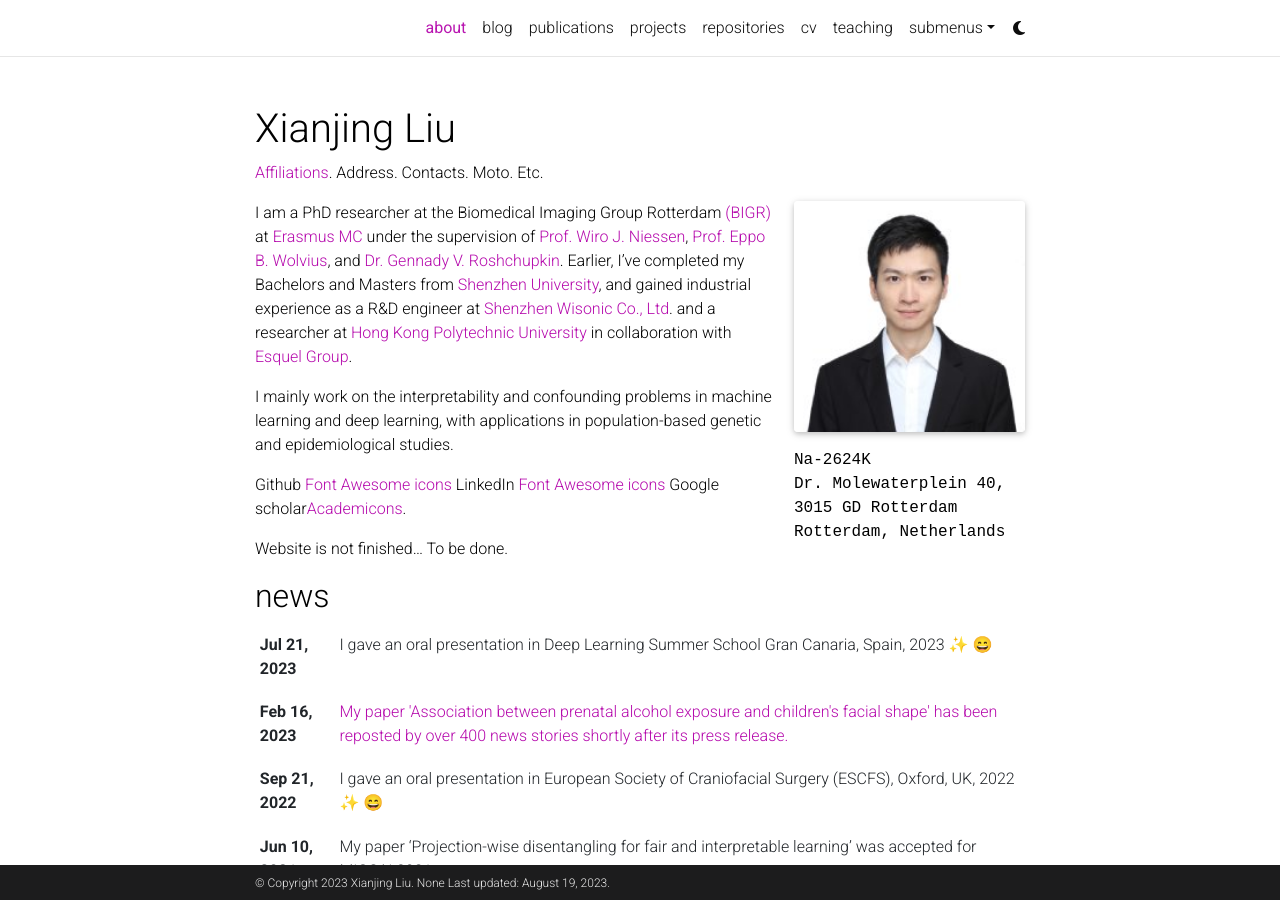
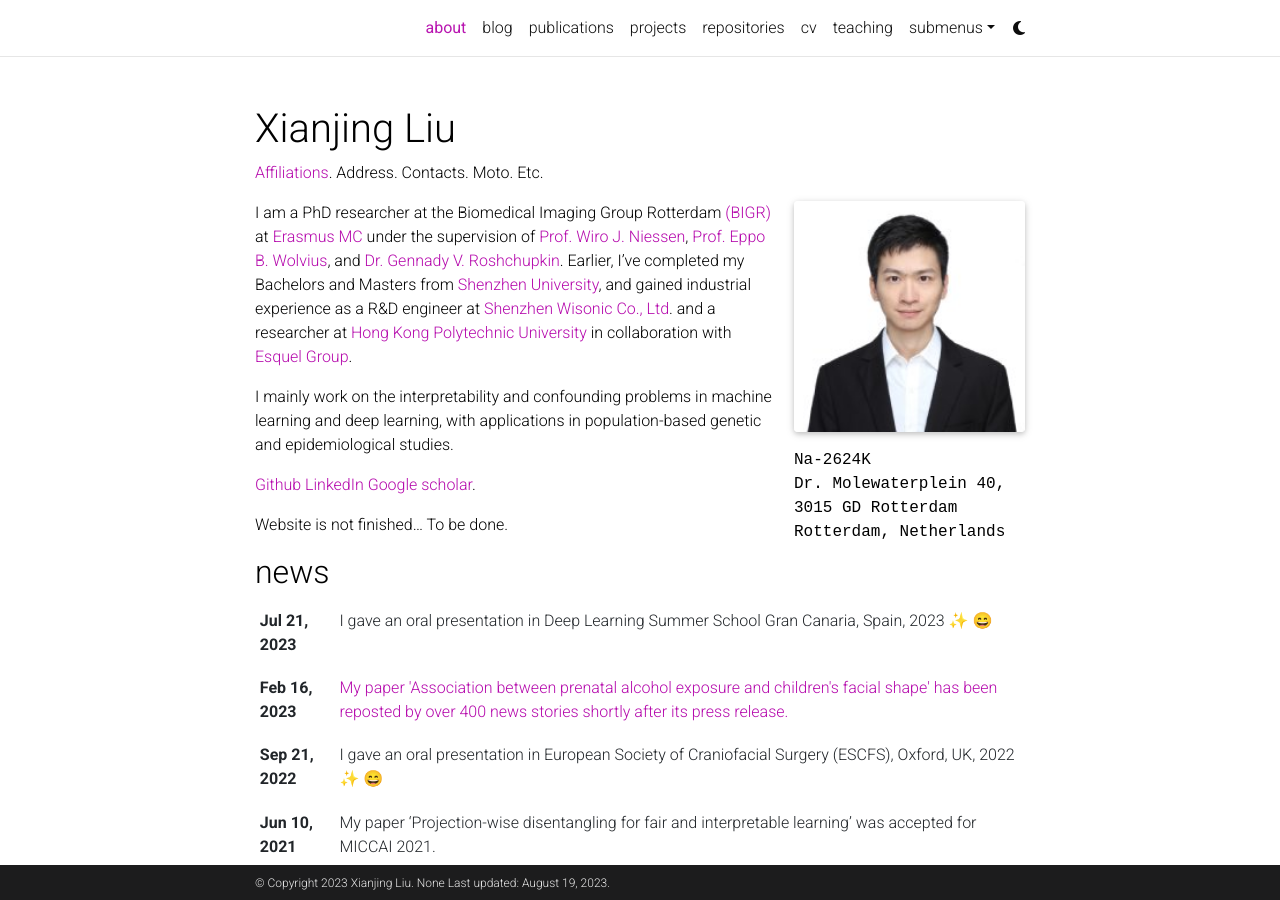
Before and after one commit to tsingmessage/tsingmessage.github.io, a Jekyll site: the page built from _pages/about.md, in a window 1280 px wide and 900 px high. Built offline with Jekyll 4.4.1, drawn with Linux system fonts in a browser that asks for light colours; full-size pictures stand in for the smaller copies a plugin makes; emoji names are drawn with the system emoji font; comment, search, counter and statistics services are not loaded; a style sheet for code colours, icons or effects is not loaded.

Commit message:
Update about.md

```diff
--- a/_pages/about.md
+++ b/_pages/about.md
@@ -23,8 +23,8 @@
 
 I mainly work on the interpretability and confounding problems in machine learning and deep learning, with applications in population-based genetic and epidemiological studies.
 
-Github [Font Awesome icons](https://github.com/tsingmessage)
-LinkedIn [Font Awesome icons](https://www.linkedin.com/in/xianjing-liu-330746107/)
-Google scholar[Academicons](https://scholar.google.com/citations?user=m2qycVQAAAAJ&hl=en).
+[Github](https://github.com/tsingmessage)
+[LinkedIn](https://www.linkedin.com/in/xianjing-liu-330746107/)
+[Google scholar](https://scholar.google.com/citations?user=m2qycVQAAAAJ&hl=en).
 
 Website is not finished... To be done.
```
